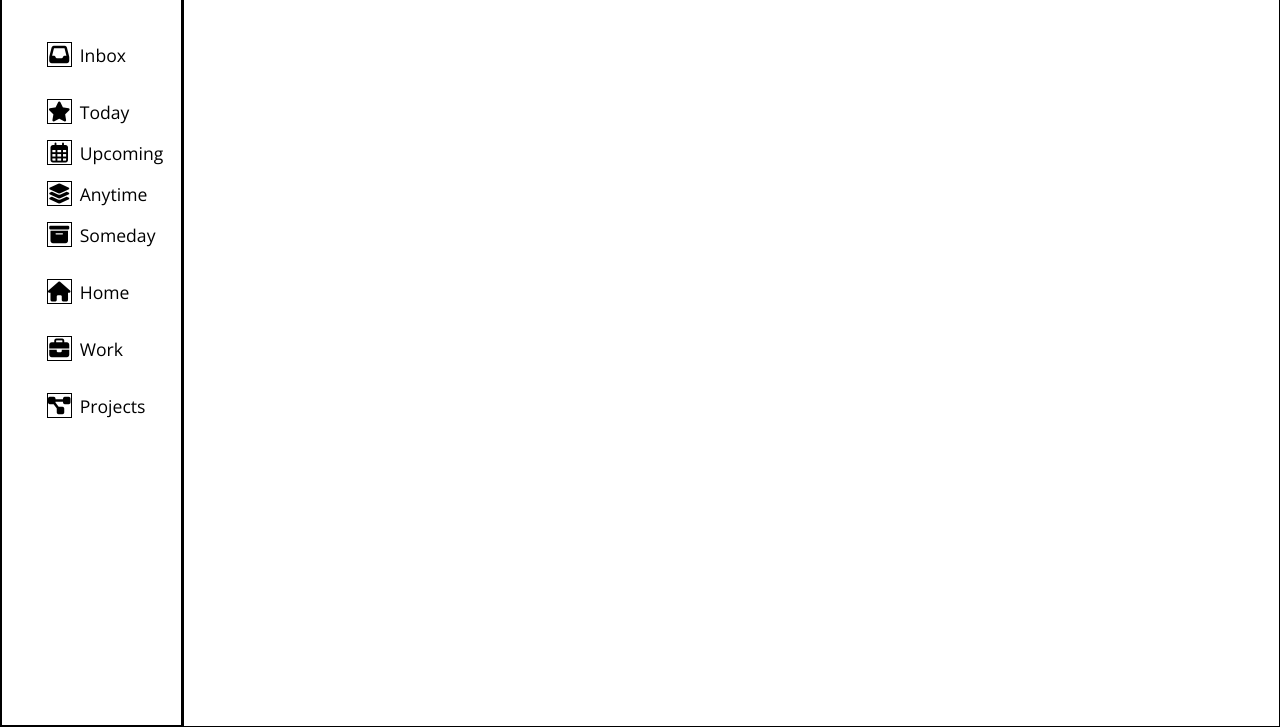
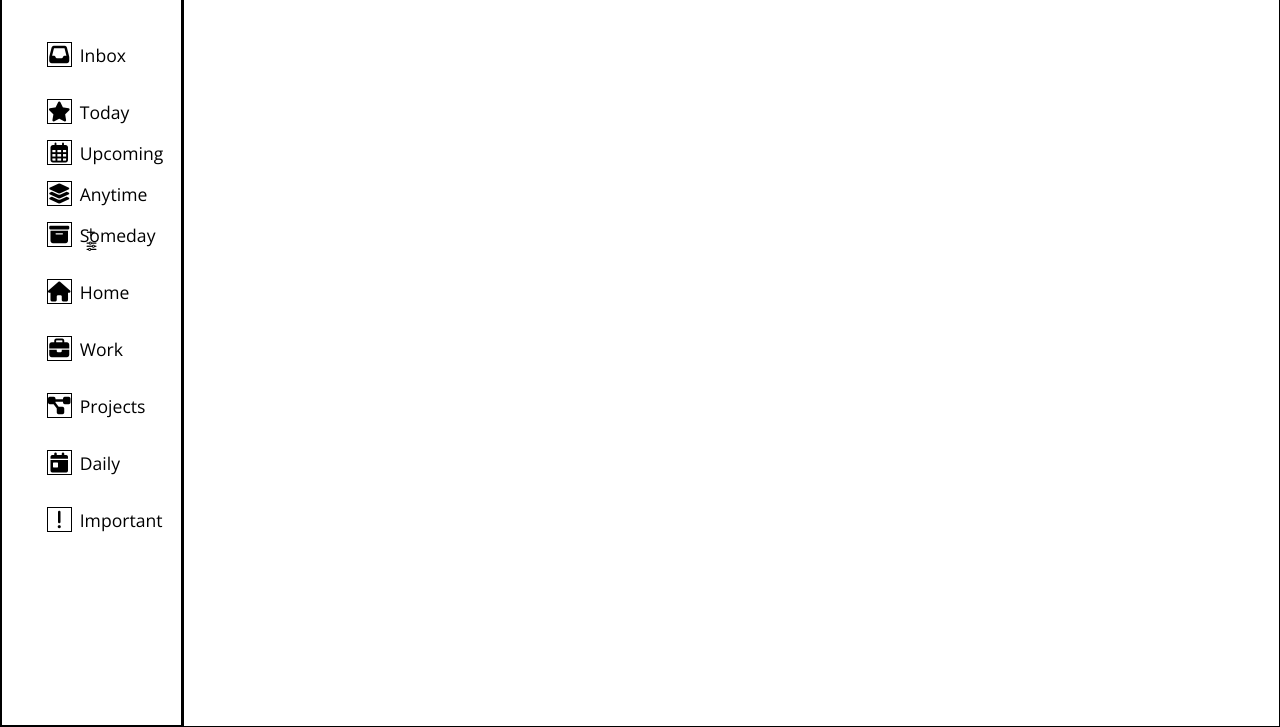
Before and after one commit to billyenglish/Todo_List, a website built with webpack: page src/index.html in a window 1280 px wide. Shown: the part 73-800 px from the top of the page. Built offline with nearby package versions, Linux system fonts and the light colour scheme.

Commit message:
Created control panel at bottom of the control panel.

```diff
--- a/src/index.html
+++ b/src/index.html
@@ -49,8 +49,8 @@
                     </div>
 
                     <div class="nav-list-container">
-                        <ul class="nav-list">
-                            <li class="nav-item nav-header">
+                        <ul class="nav-list current-list">
+                            <li class="nav-item">
                                 <i class="fa-solid fa-house"></i>
                                 home
                             </li>
@@ -58,7 +58,7 @@
                     </div>
 
                     <div class="nav-list-container">
-                        <ul class="nav-list">
+                        <ul class="nav-list current-list">
                             <li class="nav-item">
                                 <i class="fa-solid fa-briefcase"></i>
                                 work
@@ -67,12 +67,40 @@
                     </div>
 
                     <div class="nav-list-container">
-                        <ul class="nav-list">
+                        <ul class="nav-list current-list">
                             <li class="nav-item">
                                 <i class="fa-solid fa-diagram-project"></i>
-                                Projects
+                                projects
                             </li>
                         </ul>
+                    </div>
+
+                    <div class="nav-list-container">
+                        <ul class="nav-list current-list">
+                            <li class="nav-item">
+                                <i class="fa-solid fa-calendar-day"></i>
+                                daily
+                            </li>
+                        </ul>
+                    </div>
+
+                    <div class="nav-list-container">
+                        <ul class="nav-list current-list">
+                            <li class="nav-item">
+                                <i class="fa-solid fa-exclamation"></i>
+                                important
+                            </li>
+                        </ul>
+                    </div>
+                </div>
+
+                <div class="nav-control-panel">
+                    <div class="panel-icon">
+                        <i class="fa-solid fa-plus"></i>
+                    </div>
+
+                    <div class="panel-icon">
+                        <i class="fa-solid fa-sliders"></i>
                     </div>
                 </div>
             </nav>
```
